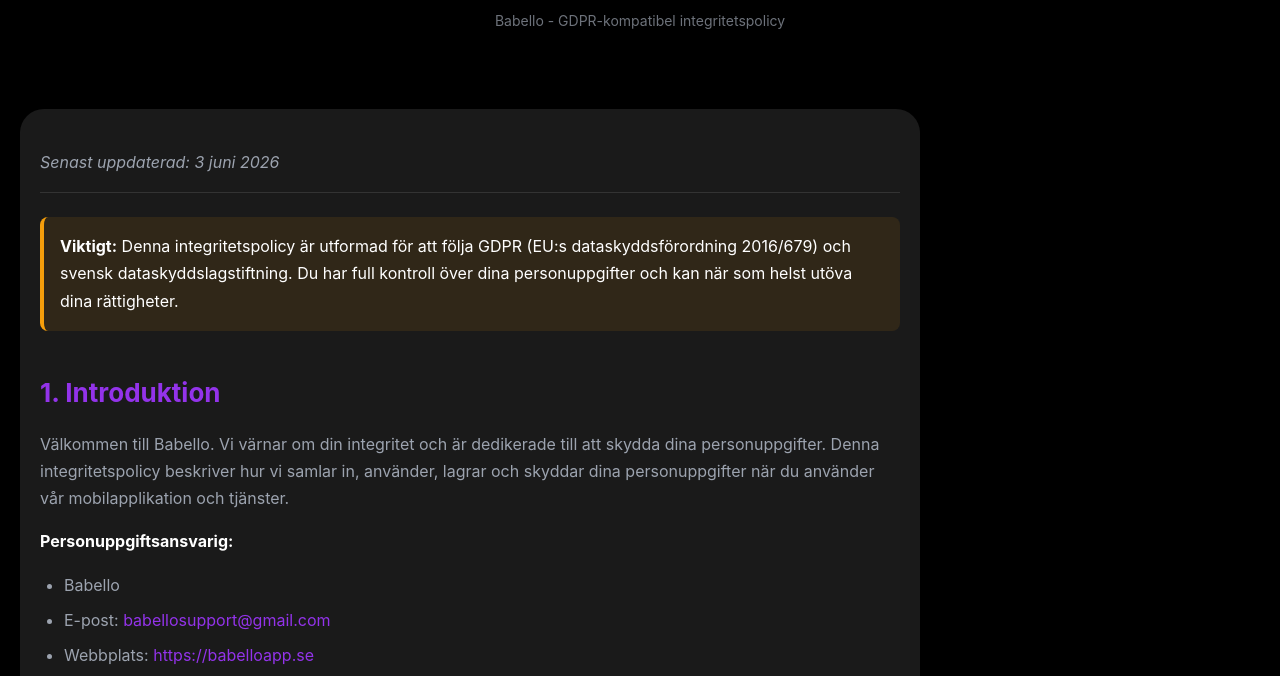
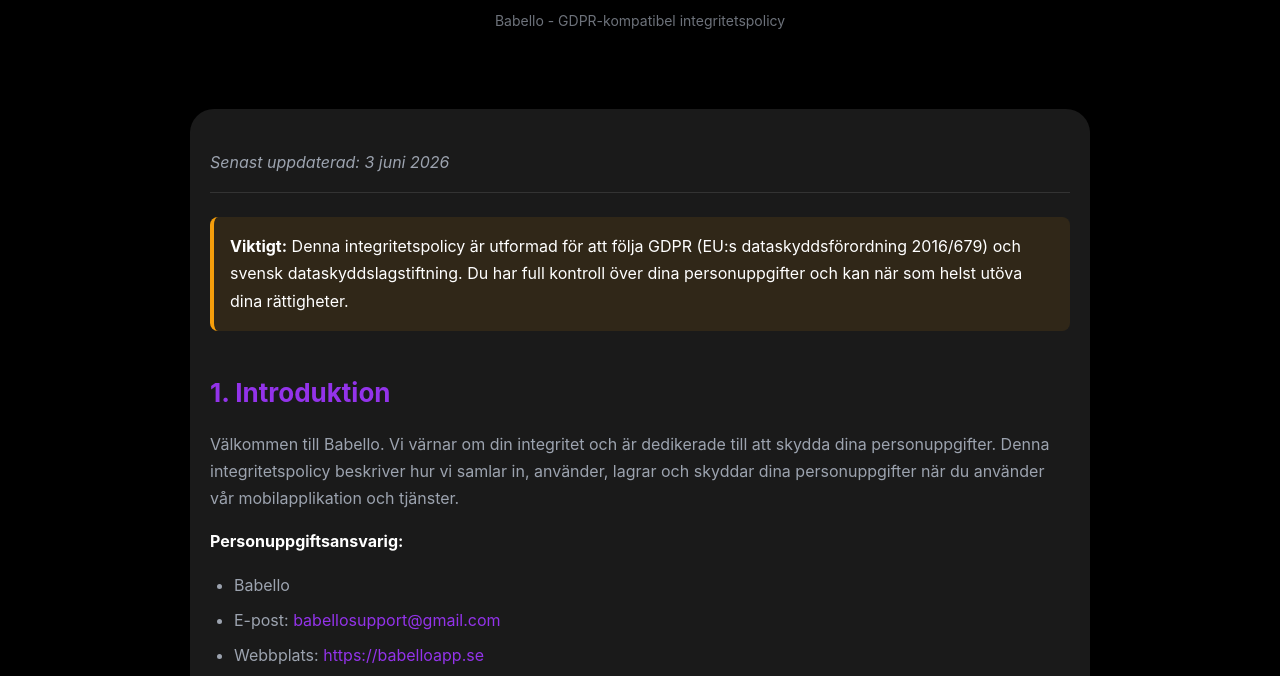
Before and after one commit to ellinorwase/babello-website, a website: page public/privacy.html in a window 1280 px wide. Shown: the part 124-800 px from the top of the page. Drawn offline with Linux system fonts and the light colour scheme.

Commit message:
Fix privacy page centering - use margin: 20px auto

```diff
--- a/public/privacy.html
+++ b/public/privacy.html
@@ -42,12 +42,10 @@
 
         .container {
             max-width: 900px;
-            margin: 0 auto;
+            margin: 20px auto;
             padding: 40px 20px 80px;
             background: #1a1a1a;
-            margin-top: 0;
             border-radius: 24px;
-            margin: 20px;
             box-shadow: 0 20px 60px rgba(0, 0, 0, 0.5);
         }
 
```
